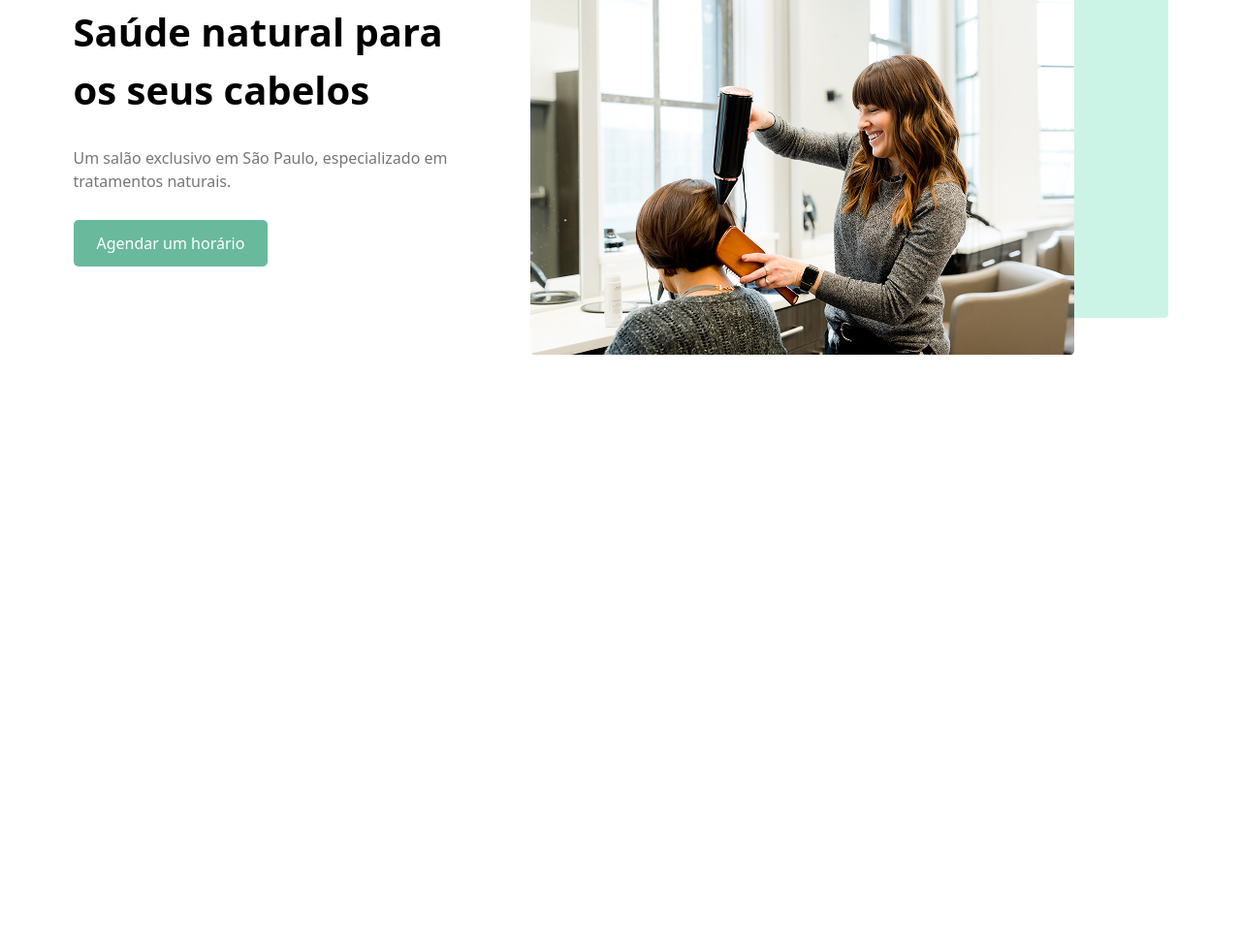
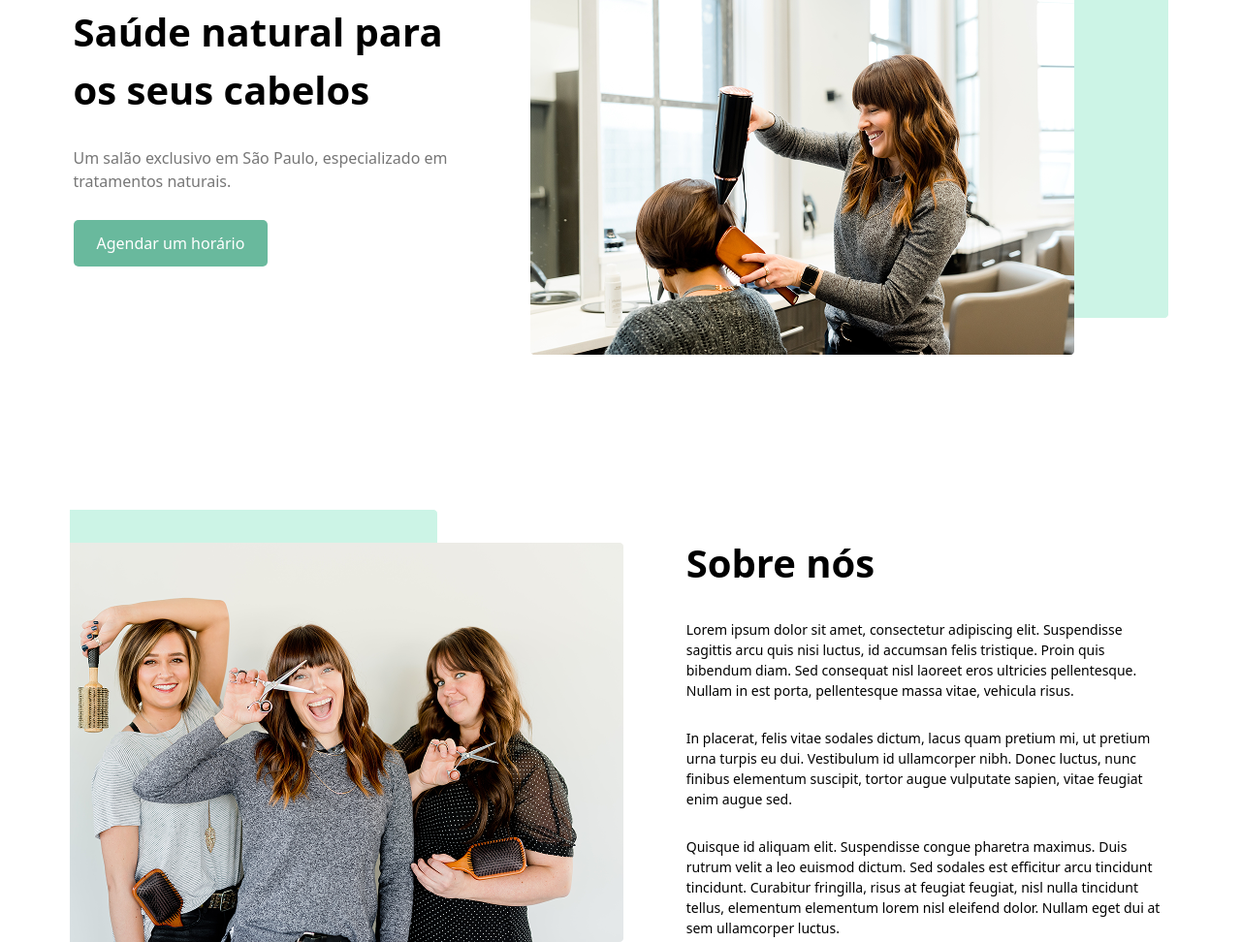
Before and after one commit to rizoshka12210/homework-11, a website: page index.html in a window 1280 px wide. Shown: the part 210-1182 px from the top of the page at 97% size. Before the commit the page ends 800 px from the top, so only its background shows below. Drawn offline with Linux system fonts and the light colour scheme.

Commit message:
tred: section-1 sobre nos

```diff
--- a/index.html
+++ b/index.html
@@ -29,6 +29,18 @@
         </aside>
     </section>
 
+    <section class="max-w-300 m-auto flex justify-around items-center mt-40">
+        <aside class="">
+            <img src="./photo/Img-2.png" alt="">
+        </aside>
+        <aside class="flex flex-col gap-7 items-start max-w-[500px] mt-5">
+            <h1 class="text-[40px] font-bold">Sobre nós</h1>
+            <p class="text-[14px]">Lorem ipsum dolor sit amet, consectetur adipiscing elit. Suspendisse sagittis arcu quis nisi luctus, id accumsan felis tristique. Proin quis bibendum diam. Sed consequat nisl laoreet eros ultricies pellentesque. Nullam in est porta, pellentesque massa vitae, vehicula risus. </p>
+            <p class="text-[14px]">In placerat, felis vitae sodales dictum, lacus quam pretium mi, ut pretium urna turpis eu dui. Vestibulum id ullamcorper nibh. Donec luctus, nunc finibus elementum suscipit, tortor augue vulputate sapien, vitae feugiat enim augue sed. </p>
+            <p class="text-[14px]">Quisque id aliquam elit. Suspendisse congue pharetra maximus. Duis rutrum velit a leo euismod dictum. Sed sodales est efficitur arcu tincidunt tincidunt. Curabitur fringilla, risus at feugiat feugiat, nisl nulla tincidunt tellus, elementum elementum lorem nisl eleifend dolor. Nullam eget dui at sem ullamcorper luctus.</p>
+        </aside>
+    </section>
+
 
 </body>
 </html>
```
Also changed, not shown: src/output.css.
